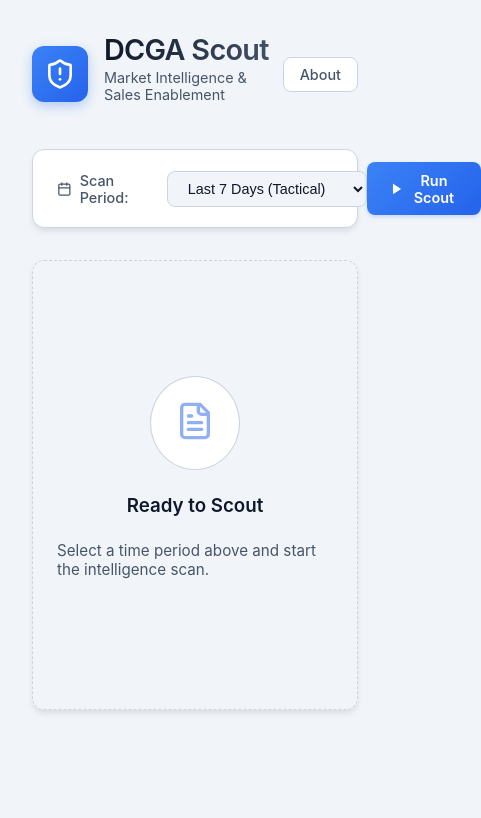
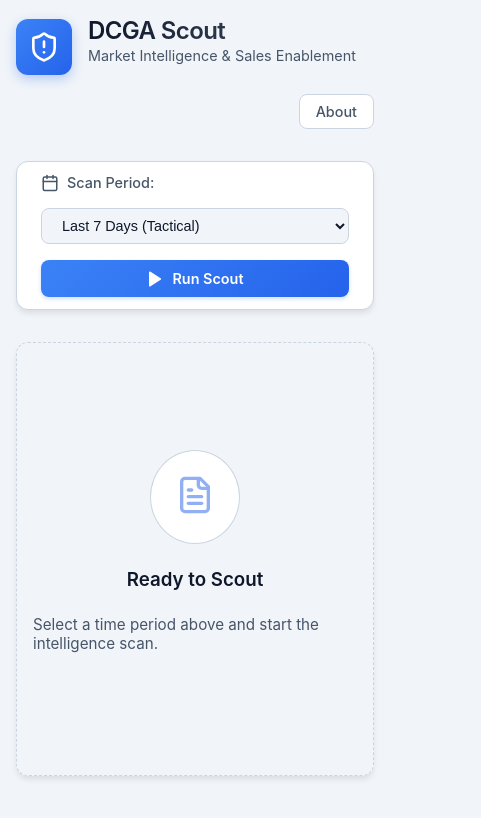
Before and after one commit to regevadi-cmd/dcga-scout, a React (Vite) app in the folder frontend/: page / in a window 390 px wide. Shown: the top 818 px of the page, 481 px wide, since content can reach past the window. Built offline with nearby package versions, Linux system fonts and the light colour scheme.

Commit message:
fix: Mobile layout adjustments and desktop regression fix

```diff
--- a/frontend/src/App.jsx
+++ b/frontend/src/App.jsx
@@ -81,7 +81,7 @@ function App() {
 
     return (
         <div className="container">
-            <header style={{ marginBottom: '2rem', display: 'flex', alignItems: 'center', justifyContent: 'space-between' }}>
+            <header className="header-container">
                 <div style={{ display: 'flex', alignItems: 'center', gap: '1rem' }}>
                     <div style={{
                         background: 'linear-gradient(135deg, #3b82f6 0%, #2563eb 100%)',
@@ -100,16 +100,7 @@ function App() {
 
                 <button
                     onClick={() => setShowAbout(true)}
-                    style={{
-                        padding: '0.5rem 1rem',
-                        borderRadius: '0.5rem',
-                        border: '1px solid var(--border-color)',
-                        background: 'white',
-                        color: 'var(--text-secondary)',
-                        cursor: 'pointer',
-                        fontSize: '0.9rem',
-                        fontWeight: 500
-                    }}
+                    className="about-button"
                 >
                     About
                 </button>
--- a/frontend/src/components/ConfigPanel.jsx
+++ b/frontend/src/components/ConfigPanel.jsx
@@ -10,8 +10,8 @@ export default function ConfigPanel({ onRun, loading }) {
     }
 
     return (
-        <div className="card" style={{ padding: '0.75rem 1.5rem', display: 'flex', alignItems: 'center', justifyContent: 'space-between', background: 'var(--bg-secondary)', border: '1px solid var(--border-color)' }}>
-            <div style={{ display: 'flex', alignItems: 'center', gap: '1rem' }}>
+        <div className="card config-panel">
+            <div className="config-controls">
                 <div style={{ display: 'flex', alignItems: 'center', gap: '0.5rem', color: 'var(--text-secondary)' }}>
                     <Calendar size={18} />
                     <span style={{ fontSize: '0.9rem', fontWeight: 500 }}>Scan Period:</span>
@@ -19,16 +19,7 @@ export default function ConfigPanel({ onRun, loading }) {
                 <select
                     value={timeRange}
                     onChange={(e) => setTimeRange(e.target.value)}
-                    style={{
-                        padding: '0.5rem 1rem',
-                        borderRadius: '0.5rem',
-                        background: 'var(--bg-primary)',
-                        border: '1px solid var(--border-color)',
-                        color: 'var(--text-primary)',
-                        fontSize: '0.9rem',
-                        cursor: 'pointer',
-                        minWidth: '200px'
-                    }}
+                    className="config-select"
                 >
                     <option value="24h">Last 24 Hours (Real-time)</option>
                     <option value="7d">Last 7 Days (Tactical)</option>
@@ -40,20 +31,7 @@ export default function ConfigPanel({ onRun, loading }) {
             <button
                 onClick={handleSubmit}
                 disabled={loading}
-                style={{
-                    background: loading ? 'var(--bg-primary)' : 'linear-gradient(135deg, #3b82f6 0%, #2563eb 100%)',
-                    color: 'white',
-                    padding: '0.6rem 1.5rem',
-                    borderRadius: '0.5rem',
-                    fontWeight: 600,
-                    fontSize: '0.9rem',
-                    display: 'flex',
-                    alignItems: 'center',
-                    gap: '0.5rem',
-                    transition: 'all 0.2s',
-                    opacity: loading ? 0.7 : 1,
-                    boxShadow: loading ? 'none' : '0 2px 4px rgba(37, 99, 235, 0.2)'
-                }}
+                className="run-button"
             >
                 {loading ? (
                     <>
--- a/frontend/src/components/ScanningAnimation.jsx
+++ b/frontend/src/components/ScanningAnimation.jsx
@@ -25,7 +25,7 @@ export default function ScanningAnimation({ searchProvider = 'tavily' }) {
                 width: '200px',
                 height: '200px',
                 marginBottom: '2rem'
-            }}>
+            }} className="radar-container">
                 {/* Outer pulse rings */}
                 <div style={{
                     position: 'absolute',
--- a/frontend/src/index.css
+++ b/frontend/src/index.css
@@ -125,3 +125,118 @@ button {
     transform: translateY(-20px);
   }
 }
+
+/* Mobile Responsiveness */
+@media (max-width: 768px) {
+  .container {
+    padding: 1rem;
+  }
+
+  h1 {
+    font-size: 1.5rem !important;
+  }
+
+  .card {
+    padding: 1rem;
+  }
+
+  .radar-container {
+    transform: scale(0.8);
+  }
+}
+
+/* Responsive Utilities */
+.header-container {
+  margin-bottom: 2rem;
+  display: flex;
+  align-items: center;
+  justify-content: space-between;
+}
+
+.about-button {
+  padding: 0.5rem 1rem;
+  border-radius: 0.5rem;
+  border: 1px solid var(--border-color);
+  background: white;
+  color: var(--text-secondary);
+  cursor: pointer;
+  font-size: 0.9rem;
+  font-weight: 500;
+}
+
+.config-panel {
+  padding: 0.75rem 1.5rem;
+  display: flex;
+  align-items: center;
+  justify-content: space-between;
+  background: var(--bg-secondary);
+  border: 1px solid var(--border-color);
+}
+
+.config-controls {
+  display: flex;
+  align-items: center;
+  gap: 1rem;
+}
+
+.config-select {
+  padding: 0.5rem 1rem;
+  border-radius: 0.5rem;
+  background: var(--bg-primary);
+  border: 1px solid var(--border-color);
+  color: var(--text-primary);
+  font-size: 0.9rem;
+  cursor: pointer;
+  min-width: 200px;
+}
+
+.run-button {
+  background: linear-gradient(135deg, #3b82f6 0%, #2563eb 100%);
+  color: white;
+  padding: 0.6rem 1.5rem;
+  border-radius: 0.5rem;
+  font-weight: 600;
+  font-size: 0.9rem;
+  display: flex;
+  align-items: center;
+  justify-content: center;
+  gap: 0.5rem;
+  transition: all 0.2s;
+  box-shadow: 0 2px 4px rgba(37, 99, 235, 0.2);
+}
+
+.run-button:disabled {
+  background: var(--bg-primary);
+  opacity: 0.7;
+  box-shadow: none;
+}
+
+@media (max-width: 768px) {
+  .header-container {
+    flex-wrap: wrap;
+    gap: 1rem;
+  }
+
+  .about-button {
+    margin-left: auto;
+  }
+
+  .config-panel {
+    flex-direction: column;
+    align-items: stretch;
+    gap: 1rem;
+  }
+
+  .config-controls {
+    flex-wrap: wrap;
+    width: 100%;
+  }
+
+  .config-select {
+    flex: 1;
+  }
+
+  .run-button {
+    width: 100%;
+  }
+}
--- a/frontend/src/version.json
+++ b/frontend/src/version.json
@@ -1,5 +1,5 @@
 {
   "version": "2.1.0",
-  "buildDate": "November 25, 2025 at 07:02 PM",
-  "buildNumber": 107
+  "buildDate": "November 25, 2025 at 07:29 PM",
+  "buildNumber": 109
 }
```
